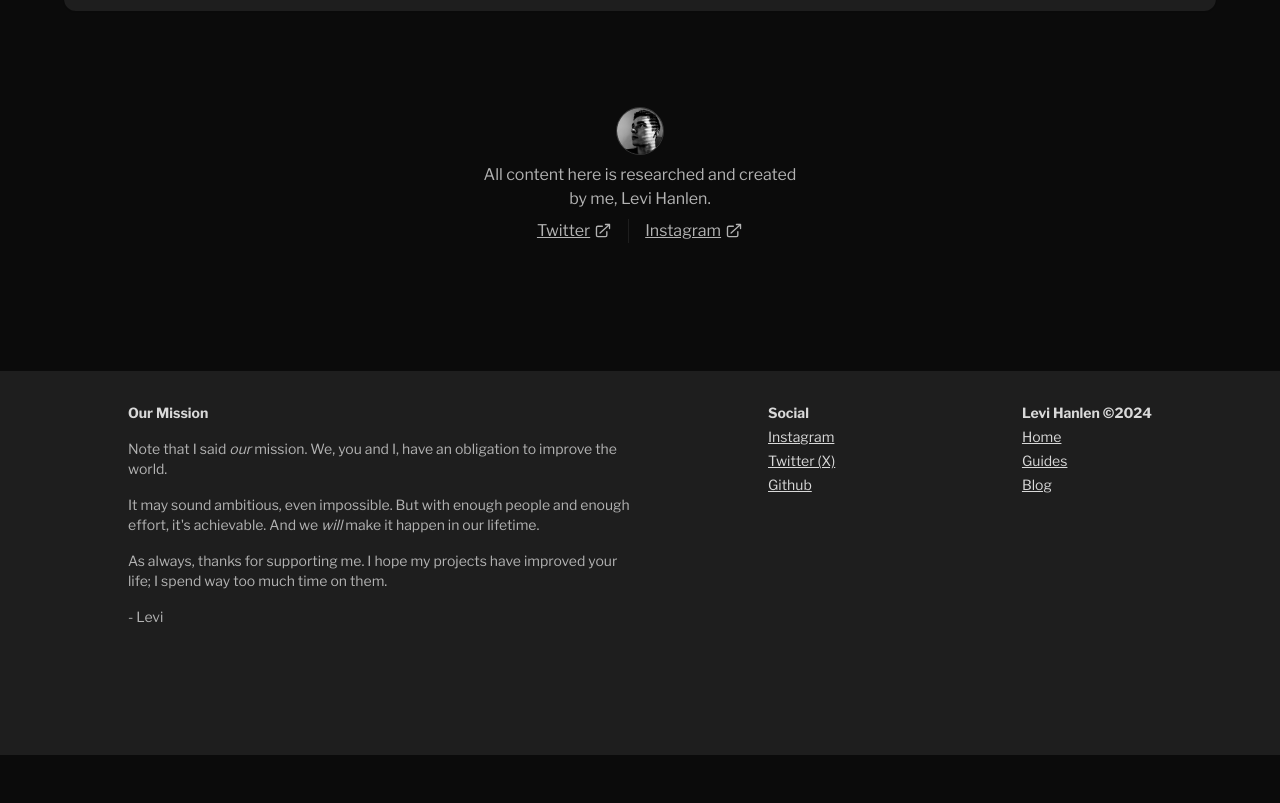
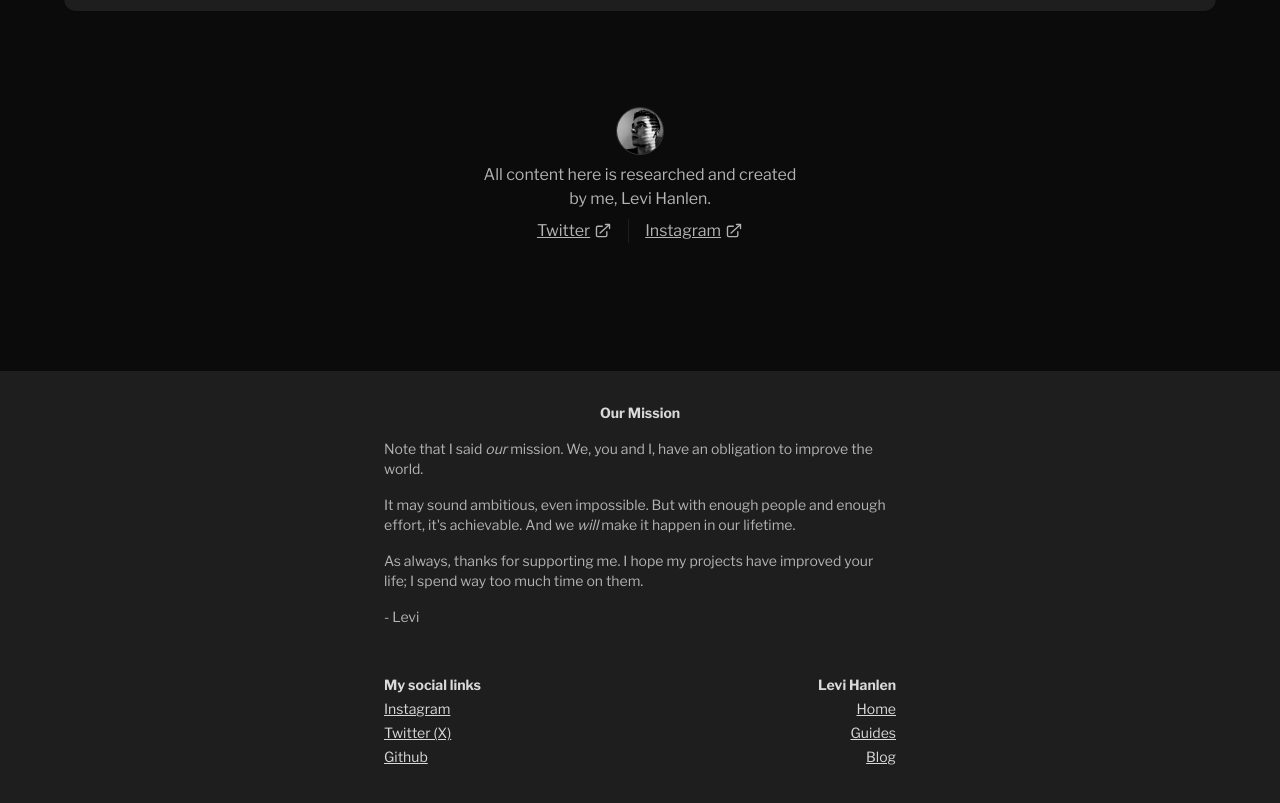
Before and after one commit to levihanlen/personal-website-nextjs, a Next.js app: page /blog/first-blog in a window 1280 px wide. Shown: the part 765-1568 px from the top of the page. Before the commit the page ends 1520 px from the top, so only its background shows below. Built offline with nearby package versions, Linux system fonts and the light colour scheme.

Commit message:
feat: make footer vertical always

```diff
--- a/app/comp/PageLayout.tsx
+++ b/app/comp/PageLayout.tsx
@@ -111,41 +111,44 @@ export function PageLayout({
 }
 
 function Footer() {
-  const year = new Date().getFullYear();
   return (
     <footer
       id="footer"
-      className="flex w-full flex-col space-y-12 lh-fg p-8 pb-32  lh-pl lh-pr text-sm text-dark md:flex-row md:justify-between md:space-y-0 md:text-sm"
+      className="flex w-full flex-col  lh-fg p-4 pt-8 pb-32 items-center text-sm text-dark"
     >
-      <div className="w-full max-w-lg flex-grow space-y-4 sm:mb-0 md:w-1/2 md:mr-8">
-        <div className="font-bold text-darkest">Our Mission</div>
+      <div className="flex flex-col gap-12">
+        <div className="w-full max-w-lg flex-grow space-y-4">
+          <div className="font-bold text-center text-darkest">Our Mission</div>
           <p>
-          Note that I said <i>our</i> mission. We, you and I, have an obligation
-          to improve the world.
+            Note that I said <i>our</i> mission. We, you and I, have an
+            obligation to improve the world.
           </p>
           <p>
             It may sound ambitious, even impossible. But with enough people and
-          enough effort, it&apos;s achievable. And we <i>will</i> make it happen
-          in our lifetime.
+            enough effort, it&apos;s achievable. And we <i>will</i> make it
+            happen in our lifetime.
           </p>
           <p>
-          As always, thanks for supporting me. I hope my projects have improved
-          your life; I spend way too much time on them.
+            As always, thanks for supporting me. I hope my projects have
+            improved your life; I spend way too much time on them.
           </p>
           <p>- Levi</p>
         </div>
-      <div className="flex w-full justify-between max-w-sm">
-        <div className="w-auto flex flex-col space-y-1 sm:mb-0">
-          <div className="font-bold text-darkest">Social</div>
-          <ALink href="https://www.instagram.com/levihanlen/">Instagram</ALink>
+        <div className="flex w-full justify-between ">
+          <div className="w-auto flex flex-col space-y-1">
+            <div className="font-bold text-darkest">My social links</div>
+            <ALink href="https://www.instagram.com/levihanlen/">
+              Instagram
+            </ALink>
             <ALink href="https://x.com/LeviHanlen">Twitter (X)</ALink>
             <ALink href="https://github.com/levihanlen">Github</ALink>
           </div>
-        <div className="w-auto flex flex-col space-y-1 sm:mb-0">
-          <div className="font-bold text-darkest">Levi Hanlen ©{year}</div>
+          <div className=" flex flex-col space-y-1 text-right">
+            <div className="font-bold text-darkest ">Levi Hanlen</div>
             <ALink href="/">Home</ALink>
             <ALink href="/guides">Guides</ALink>
             <ALink href="/blog">Blog</ALink>
+          </div>
         </div>
       </div>
     </footer>
```
Lines whose indentation alone changed are shown as unchanged.
